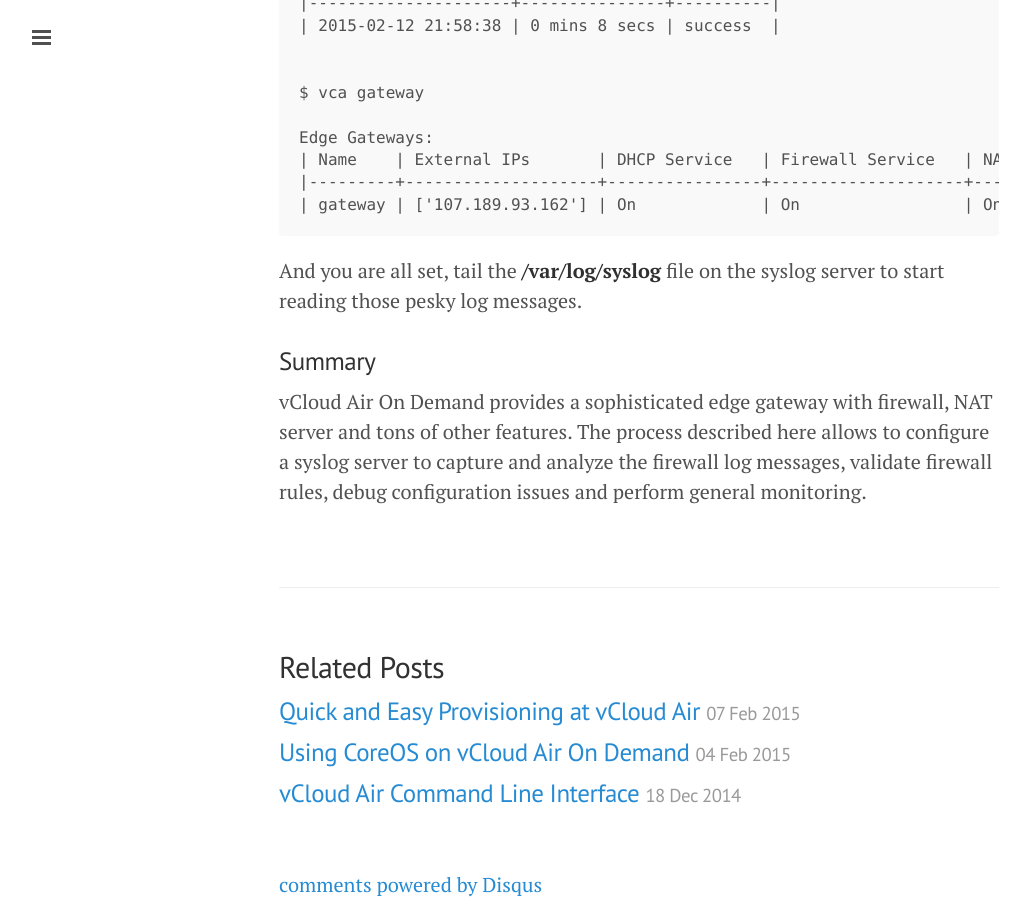
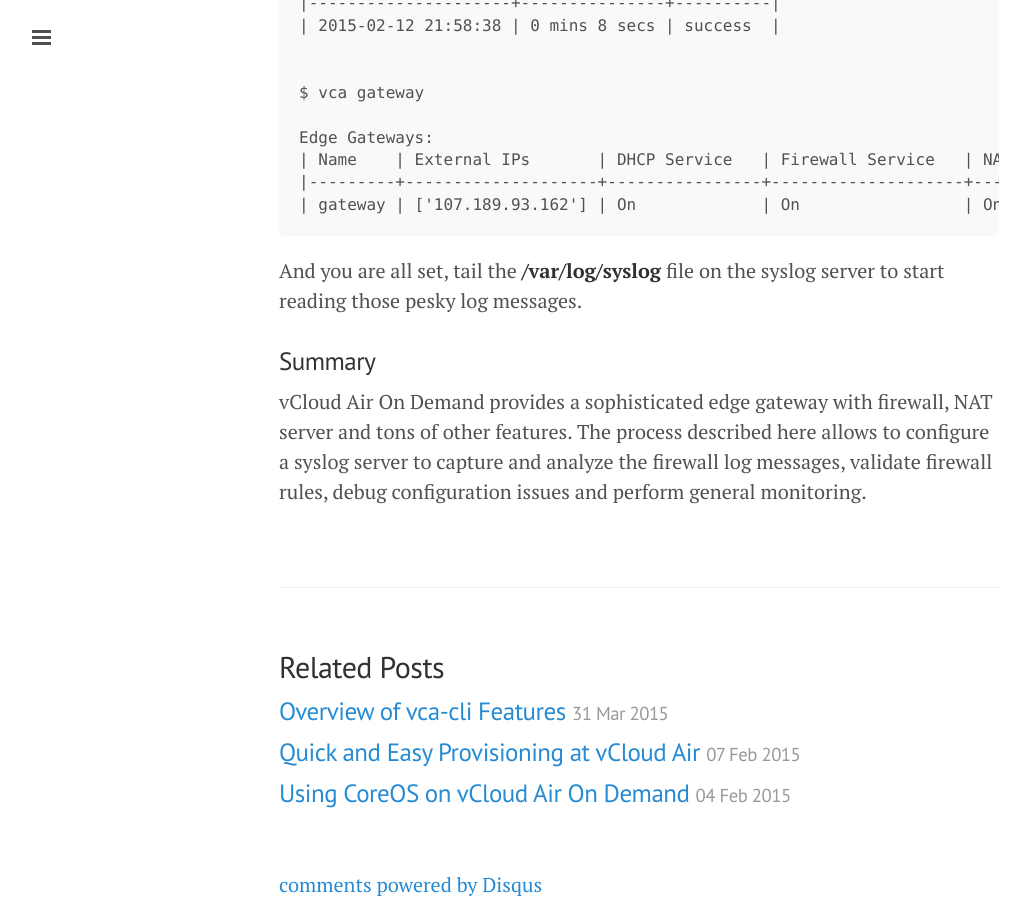
Before and after one commit to pacogomez/pacogomez.github.io, a Jekyll site: the page built from _posts/2015-02-12-monitoring-the-firewall-at-vcloud-air.md, in a window 1280 px wide and 900 px high, scrolled down 1765 px. Shown: the whole window, without its empty margins (1-1031 px from the left). Built offline with Jekyll 4.4.1, drawn with Linux system fonts in a browser that asks for light colours; nearby versions of some CDN libraries; Markdown is read by kramdown in place of the engine named in the settings; comment, search, counter and statistics services are not loaded; some of the changed lines change nothing that is shown.

Commit message:
vca-cli features

```diff
--- a/_config.yml
+++ b/_config.yml
@@ -1,6 +1,9 @@
 # Dependencies
 markdown:         redcarpet
 highlighter:      pygments
+
+redcarpet:
+  extensions: ["no_intra_emphasis", "fenced_code_blocks", "autolink", "tables", "with_toc_data"]
 
 # Permalinks
 permalink:        pretty
--- /dev/null
+++ b/_posts/2015-03-31-overview-of-vca-cli-features.md
@@ -0,0 +1,128 @@
+---
+layout: post
+title: Overview of vca-cli Features
+comments: true
+permalink: /overview-of-vca-cli-features
+---
+
+In previous posts I have introduced [vca-cli](https://github.com/vmware/vca-cli) (vCloud Air Command Line Interface) and provided examples of specific use cases. This post gives an overview of the current features (as of version 10) and highlights some vCloud Air features that are only available through vca-cli (or through API): independent disks management, [edge gateway logs capture](/monitoring-the-firewall-at-vcloud-air/) and advanced VPN tunnel configuration.
+
+If you would like to explore the features described in this post, you can [install](https://github.com/vmware/vca-cli#installation) vca-cli with pip: `pip install vca-cli`, or upgrade an existing installation: `pip install --upgrade vca-cli`. vca-cli can also produce a list of examples (77) with the `vca example` command, that comes in handy to see what's available and how to use it. vca-cli is multiplatform and works on Windows, Linux and Mac.
+
+The structure of vca-cli commands is:
+
+    $ vca [OPTIONS] COMMAND [SUB-COMMAND] [OPTIONS]...
+
+As a general rule, `COMMAND` identifies an entity in vCloud Air, to which the action will be applied. And `SUB-COMMAND` identifies the action to be applied, which might contain zero or more options. By default, if a vca-cli command is called without a sub-command, the sub-command to be applied is `list`. For example, `vca vdc` is equivalent to `vca vdc list` and `vca vm` is equivalent to `vca vm list`. Sub-commands commonly available across vca-cli commands are `list`, `info`, `use`, `add`, `create` and `delete`. The available commands can be listed with `vca --help` and help on a specific command with `vca <command> --help`. More information can be found in the [vca-cli](https://github.com/vmware/vca-cli#usage) public repository.
+
+## Signing in and getting around
+
+vca-cli can be used with vCloud Air (OnDemand and Subscription) and vCloud Director standalone. It also works with installations of vCloud Director that have self-signed SSL certificates. The command for login to the service is `vca login` and accepts the password as an argument or as value to be entered by the user with no echo after a prompt. It also supports auto-relogin when the session expires, by saving the password encrypted in the user's profile (~/.vcarc).
+
+Here is a sample login command for vCA OnDemand:
+
+    $ vca login user@company.com --password mysecretpass --save-password \
+                --instance c40ba6b4-c158-49fb-b164-5c66f90344fa
+
+In case of vCA OnDemand, the user signs into a particular instance (in a region) and is associated with a specific organization. Details of the organization can be retreived with `vca org info`. Within that organization, the user can access one or more virtual data centers (VDC). `vca vdc` lists available virtual data centers. `vca vdc use --vdc VDC1` selects a specific data center and the selection is active (stored in the profile) until the user signs off or selects a different virtual data center. `vca vdc info` provides summary information about the currently selected data center.
+
+## Compute and Storage
+
+vca-cli allows the creation of new virtual machines (vApp) from a template. The `vca catalog` command lists available catalogs and templates. Catalogs can be created and deleted with the corresponding sub-commands. The `vca vapp` command allows the creation and life cycle management of virtual machines (defined inside a vApp). `vca vm` provides details of virtual machines contained in a vApp. The following commands show how to create, customize and power on, list, power off and delete a vApp:
+
+    $ vca vapp create --vapp myvapp --vm myvm \
+               --catalog 'Public Catalog' --template 'Ubuntu Server 12.04 LTS (amd64 20150127)' \
+               --network default-routed-network --mode POOL
+
+    $ vca vapp customize --vapp myvapp --vm myvm \
+               --file add_public_ssh_key.sh
+
+    $ vca vapp
+
+    $ vca vm
+
+    $ vca vapp power.off --vapp myvapp
+
+    $ vca vapp delete --vapp myvapp
+
+vCloud Air supports independent disks. These virtual disks can be created as standalone entities and attached to virtual machines as needed. The management of independent disks is conveniently supported by vca-cli, as the vCloud Director web interface just lists disks that have been previously created. For example:
+
+    $ vca disk create -d d1 -s 100
+
+    $ vca vapp attach -d d1 -a myvapp -v myvm
+
+Creates an independent disk (d1) of 100GB and attaches it to a virtual machine. Disks can also be detached, listed and deleted.
+
+Another useful feature is the ability to insert (`vca vapp insert` command) an ISO file into a virtual machine. This allows to script the customization of guest operating systems that rely on cloud-init, as described [here](/coreos-vcloud-air-on-demand/). ISO files can also be ejected with the `vca vapp eject` command.
+
+## Networking
+
+The rich networking functionality in vCloud Air is also available to users through vca-cli. vca-cli supports management of networks and edge gateway services. Detailed networking capabilities are described [here](https://github.com/vmware/vca-cli/wiki/Networking).
+
+The `vca network` command lists, creates and deletes networks. The following example creates a routed network and defines the pool of IP addresses to be used to assign to virtual machines in 'static-pool' mode, then lists and delete the network:
+
+    $ vca network create --network mynetwork --gateway mygateway \
+                         --netmask 255.255.255.0 \
+                         --gateway-ip 192.168.117.1 --dns1 192.168.117.1 \
+                         --pool 192.168.117.2-192.168.117.100
+    $ vca network
+
+    $ vca network delete --network mynetwork
+
+vCloud Air edge gateway provides a set of network services to a virtual data center. `vca gateway` shows a summary information of the gateway serving the current data center. The `info` sub-command provides more details about the gateway, as shown here:
+
+    $ vca gateway info --gateway mygateway
+
+The individual edge gateway services can be configured with the corresponding commands, as listed in the following table:
+
+Service   | Command
+--------- | -------
+DHCP      | `vca dhcp`
+Network Address Translation (NAT)       | `vca nat`
+Firewall  | `vca firewall`
+IPsec VPN | `vca vpn`
+
+The following example shows how to enable DHCP service and how to configure a range of IP addresses to be offered in a particular network:
+
+    $ vca dhcp enable
+
+    $ vca dhcp add --network mynetwork --pool 192.168.117.101-192.168.117.200
+
+The edge gateway NAT service allows the mapping of external IP addresses and ports to internal ones. `vca nat` shows the current configuration of the NAT service, listing the NAT rules defined. The following commands provide examples to create and delete NAT rules:
+
+    $ vca nat add --type DNAT \
+          --original-ip 107.189.77.232 --original-port 22 \
+          --translated-ip 192.168.117.5 --translated-port 22 \
+          --protocol tcp
+
+    $ vca nat add --type SNAT \
+          --original-ip 192.168.117.0/24 --translated-ip 107.189.77.232
+
+For convenience, it is possible to pass a file that contains several NAT rules and vca-cli will configure them all in one call.
+
+The current version of vca-cli can enable (`vca firewall enable`) and disable (`vca firewall disable`) the firewall service . Adding firewall rules will be supported in future versions.
+
+IPsec VPN is another service provided by the edge gateway and available through vca-cli. Creating a VPN tunnel involves enabling VPN, configuring the local endpoint and adding a VPN tunnel. A similar process is executed on the peer side. Here is an example:
+
+    $ vca vpn enable
+
+    $ vca vpn add-endpoint --network d3p5-ext --public-ip 23.92.225.125
+
+    $ vca vpn add-tunnel --tunnel vpn1 \
+          --local-ip 107.189.77.232 --local-network routed-117 \
+          --peer-ip 23.92.225.125 --peer-network 192.168.115.0/24 \
+          --secret 123456789012345678901234567890Az
+
+A convenient feature of vca-cli is the ability to add (or delete) a network to an existing tunnel, without having to delete and re-create the entire tunnel. Here is an example:
+
+    $ vca vpn add-network --tunnel vpn1 --local-network routed-116
+
+The edge gateway can be configured to send log events to a server for analysis, with a simple option of the `gateway` command. Here is an example:
+
+    $ vca gateway set-syslog --gateway gateway --ip 192.168.117.25
+
+The following blog entry contains additional information about capturing [edge gateway logs](http://blog.pacogomez.com/monitoring-the-firewall-at-vcloud-air/)
+
+## Summary
+
+vca-cli lets you interact with vCloud Air directly from your terminal. vca-cli coverage of vCloud Air functionality is rapidly growing, allowing you to do many of the operations that you do through the web portal (and more), with the convenience of a easy-to-use set of commands.
```
